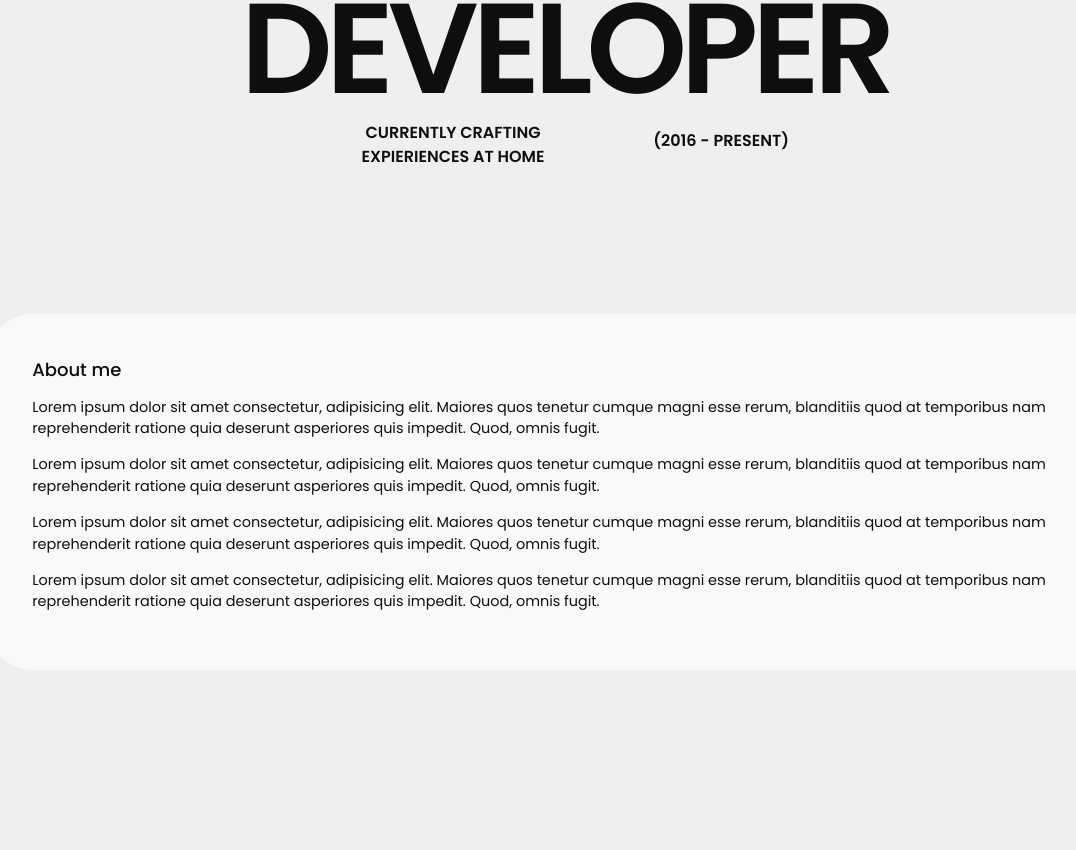
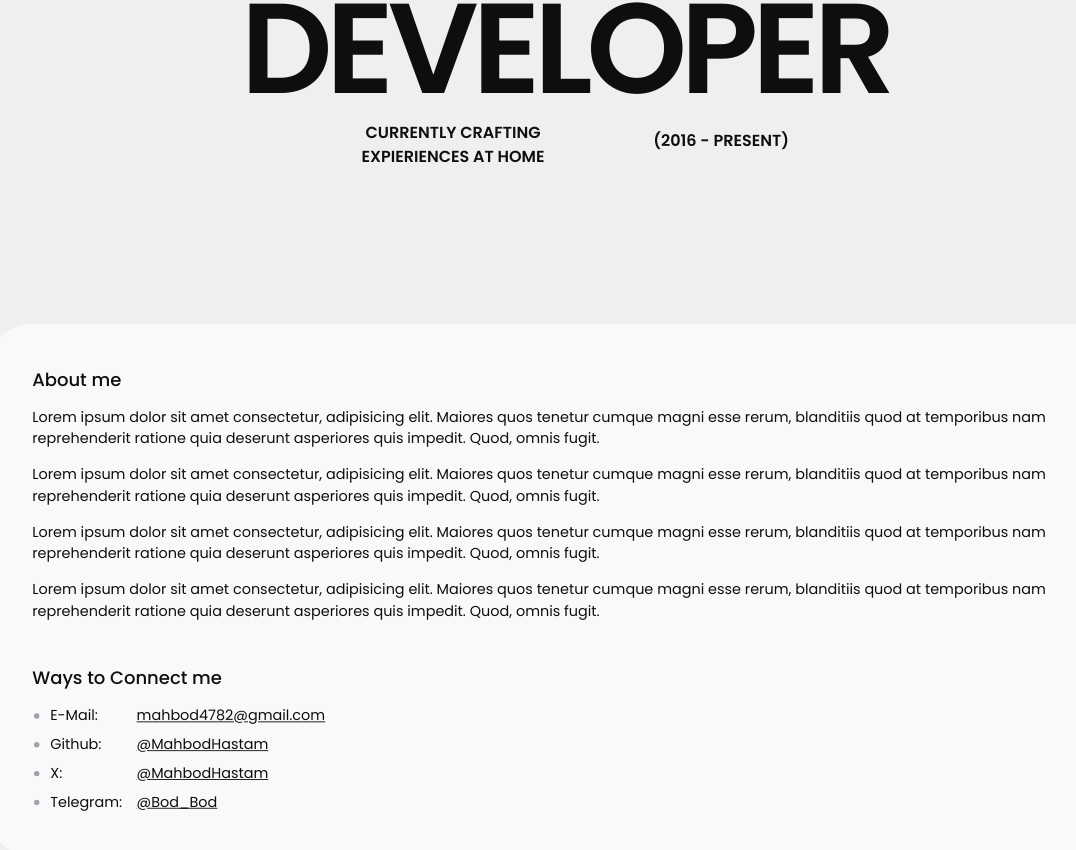
Before and after one commit to MahbodHastam/MahbodHastam.github.io, a Vue app: page / in a window 1280 px wide. Shown: the part 482-1332 px from the top of the page, without its empty margins (75-1151 px from the left). Built offline with nearby package versions, Linux system fonts and the light colour scheme; some icons are missing.

Commit message:
some improvements

```diff
--- a/src/App.vue
+++ b/src/App.vue
@@ -2,7 +2,6 @@
 import { RouterView } from 'vue-router'
 import HeaderNavbar from './components/base/HeaderNavbar.vue'
 import Footer from './components/base/Footer.vue'
-import Cursor from './components/base/Cursor.vue'
 </script>
 
 <template>
@@ -13,7 +12,6 @@ import Cursor from './components/base/Cursor.vue'
     </Transition>
   </RouterView>
   <Footer />
-  <Cursor />
 </template>
 
 <style>
--- a/src/components/Home/AboutSection.vue
+++ b/src/components/Home/AboutSection.vue
@@ -2,6 +2,7 @@
 import { gsap } from 'gsap'
 import { ScrollTrigger } from 'gsap/ScrollTrigger'
 import { onMounted } from 'vue'
+import data from '@/data.json'
 
 gsap.registerPlugin(ScrollTrigger)
 
@@ -19,18 +20,43 @@ onMounted(() => {
     },
   })
 })
+
+const waysToConnectMe = [
+  {
+    key: 'E-Mail',
+    label: 'mahbod4782@gmail.com',
+    url: 'mailto:mahbod4782@gmail.com',
+  },
+  { key: 'Github', label: '@MahbodHastam', url: 'https://github.com/MahbodHastam' },
+  { key: 'X', label: '@MahbodHastam', url: 'https://x.com/MahbodHastam' },
+  { key: 'Telegram', label: '@Bod_Bod', url: 'https://t.me/Bod_Bod' },
+]
 </script>
 
 <template>
   <div
     id="about"
-    class="bg-white-100 rounded-5xl mt-24 w-full scale-90 p-12 text-text lg:mt-40"
+    class="mt-24 w-full scale-90 rounded-5xl bg-white-100 p-12 text-text lg:mt-40"
   >
-    <h2 class="cc-text mb-4 text-xl font-medium">About me</h2>
-    <p v-for="i in 4" class="cc-text mb-4">
+    <h2 class="mb-4 text-xl font-medium">About me</h2>
+    <p v-for="i in 4" class="mb-4">
       Lorem ipsum dolor sit amet consectetur, adipisicing elit. Maiores quos tenetur
       cumque magni esse rerum, blanditiis quod at temporibus nam reprehenderit
       ratione quia deserunt asperiores quis impedit. Quod, omnis fugit.
     </p>
+    <h2 class="mb-4 mt-12 text-xl font-medium">Ways to Connect me</h2>
+    <div class="mx-auto">
+      <ul class="list-disc space-y-2 marker:text-gray-400 sm:ml-5">
+        <li v-for="i in waysToConnectMe">
+          <span class="block sm:inline-flex sm:w-20">{{ i.key }}:</span>
+          <a
+            :href="i.url"
+            target="_blank"
+            class="ml-4 underline duration-100 hover:opacity-70"
+            >{{ i.label }}</a
+          >
+        </li>
+      </ul>
+    </div>
   </div>
 </template>
--- a/src/components/base/Cursor.vue
+++ b/src/components/base/Cursor.vue
@@ -1,18 +1,6 @@
 <script setup lang="ts">
 import { onMounted } from 'vue'
 import { gsap } from 'gsap'
-
-/* onMounted(() => {
-  gsap.set('#cursor', { xPercent: -50, yPercent: -50 })
-
-  let xTo = gsap.quickTo('#cursor', 'x', { duration: 0.3, ease: 'power3' }),
-    yTo = gsap.quickTo('#cursor', 'y', { duration: 0.3, ease: 'power3' })
-
-  window.addEventListener('mousemove', (e) => {
-    xTo(e.x)
-    yTo(e.y)
-  })
-}) */
 
 onMounted(() => {
   let cursor = document.querySelector('.cursor'),
@@ -23,7 +11,7 @@ onMounted(() => {
     mouseX = 0,
     mouseY = 0
 
-  gsap.to({}, 0.01, {
+  gsap.to({}, 0.016, {
     repeat: -2,
     onRepeat: function () {
       gsap.set(cursor, {
--- a/src/components/base/HeaderNavbar.vue
+++ b/src/components/base/HeaderNavbar.vue
@@ -44,7 +44,7 @@ const copyEmail = () => {
           class="flex flex-col items-center gap-4 uppercase sm:flex-row sm:gap-16"
         >
           <h1 class="text-lg sm:text-xl">Mahbod Ahmadi</h1>
-          <nav class="space-x-8">
+          <!-- <nav class="space-x-8">
             <RouterLink
               v-for="item in items"
               :key="item.label"
@@ -58,7 +58,7 @@ const copyEmail = () => {
             >
               {{ item.label }}
             </RouterLink>
-          </nav>
+          </nav> -->
         </div>
         <div class="hidden items-center gap-4 lg:flex">
           <p class="uppercase">Let's Connect</p>
--- a/src/data.json
+++ b/src/data.json
@@ -1,3 +1,6 @@
 {
-  "email": "mahbod4782@gmail.com"
+  "email": "mahbod4782@gmail.com",
+  "telegram_username": "@Bod_Bod",
+  "github": "MahbodHastam",
+  "x": "MahbodHastam"
 }
```
